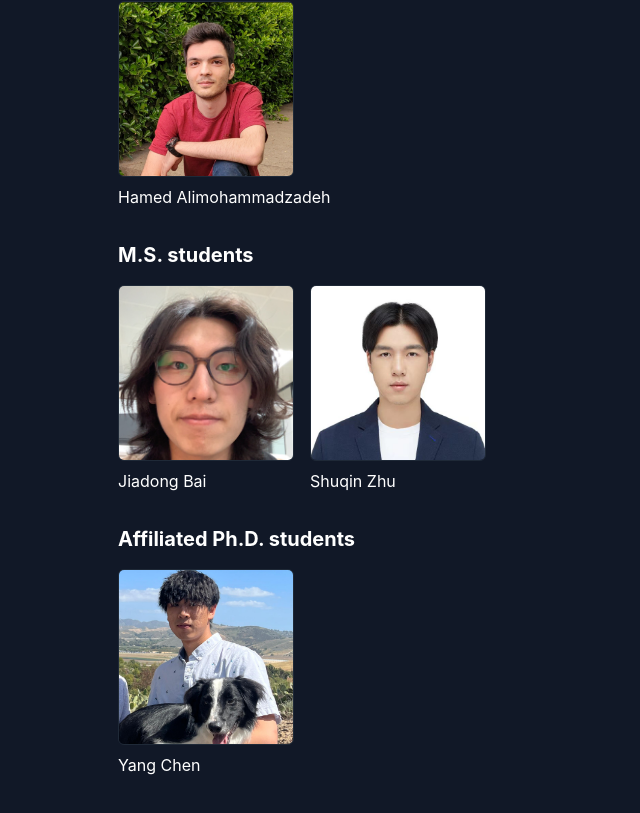
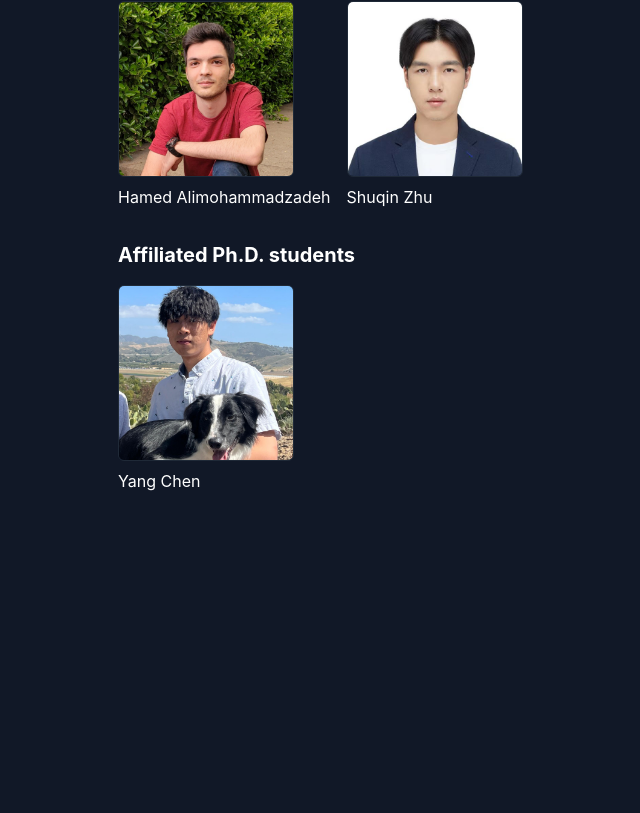
Before and after one commit to ghazalrafiei/db-lab-website, a Vue app: page /personnel in a window 1280 px wide. Shown: the part 747-1560 px from the top of the page, without its empty margins (554-1194 px from the left). After the commit the page ends 1336 px from the top, so only its background shows below. Built offline with nearby package versions, Linux system fonts and the light colour scheme.

Commit message:
fix personnel

```diff
--- a/src/views/PersonnelView.vue
+++ b/src/views/PersonnelView.vue
@@ -3,7 +3,6 @@ import Personnel from "../components/personnel/Index.vue";
 import ShahramGhandeharizadeh from "@/assets/images/ShahramGhandeharizadeh.jpg";
 import HeatherCulbertson from "@/assets/images/HeatherCulbertson.jpg";
 import HamedAlimohammadzadeh from "@/assets/images/HamedAlimohammadzadeh.jpg";
-import JiadongBai from "@/assets/images/JiadongBai.jpg";
 import ShuqinZhu from "@/assets/images/ShuqinZhu.jpg";
 import YangChen from "@/assets/images/YangChen.jpg";
 
@@ -33,21 +32,17 @@ const personnelGroups = [
         name: "Hamed Alimohammadzadeh",
         photo: HamedAlimohammadzadeh,
       },
-    ],
-  },
-  {
-    title: "M.S. students",
-    items: [
-      {
-        name: "Jiadong Bai",
-        photo: JiadongBai,
-      },
       {
         name: "Shuqin Zhu",
         photo: ShuqinZhu,
       },
     ],
   },
+  // {
+  //   title: "M.S. students",
+  //   items: [
+  //   ],
+  // },
   {
     title: "Affiliated Ph.D. students",
     items: [
```
